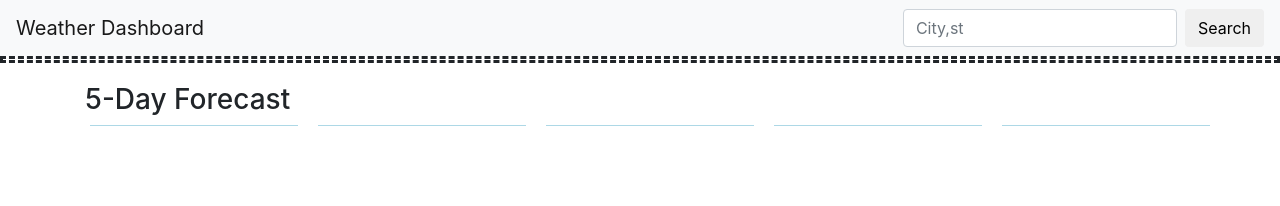
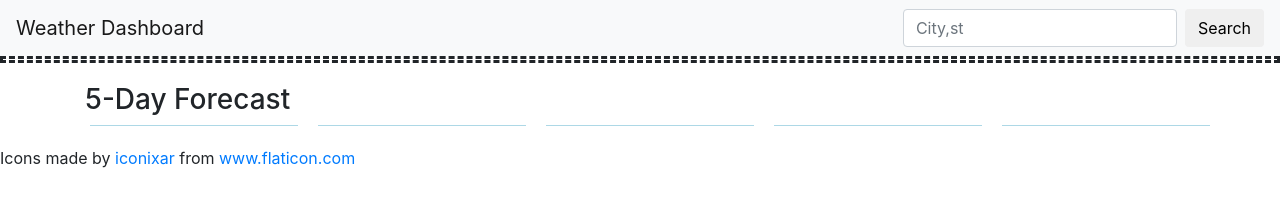
Before and after one commit to TheCoaxial/HW6-ServerSide-APIs-WeatherDashboard, a plain HTML site: page index.html in a window 1280 px wide. Drawn offline with nearby package versions, Linux system fonts and the light colour scheme; no server answers.

Commit message:
added line to attribute icons to the creator as per License agreement

```diff
--- a/index.html
+++ b/index.html
@@ -74,6 +74,8 @@
                 </div>
             </div>
         </div>
+        <!--Crediting the creator of the icons as per license agreement-->
+        <div>Icons made by <a href="https://www.flaticon.com/authors/iconixar" title="iconixar">iconixar</a> from <a href="https://www.flaticon.com/" title="Flaticon">www.flaticon.com</a></div>
 
 
     </div>
```
